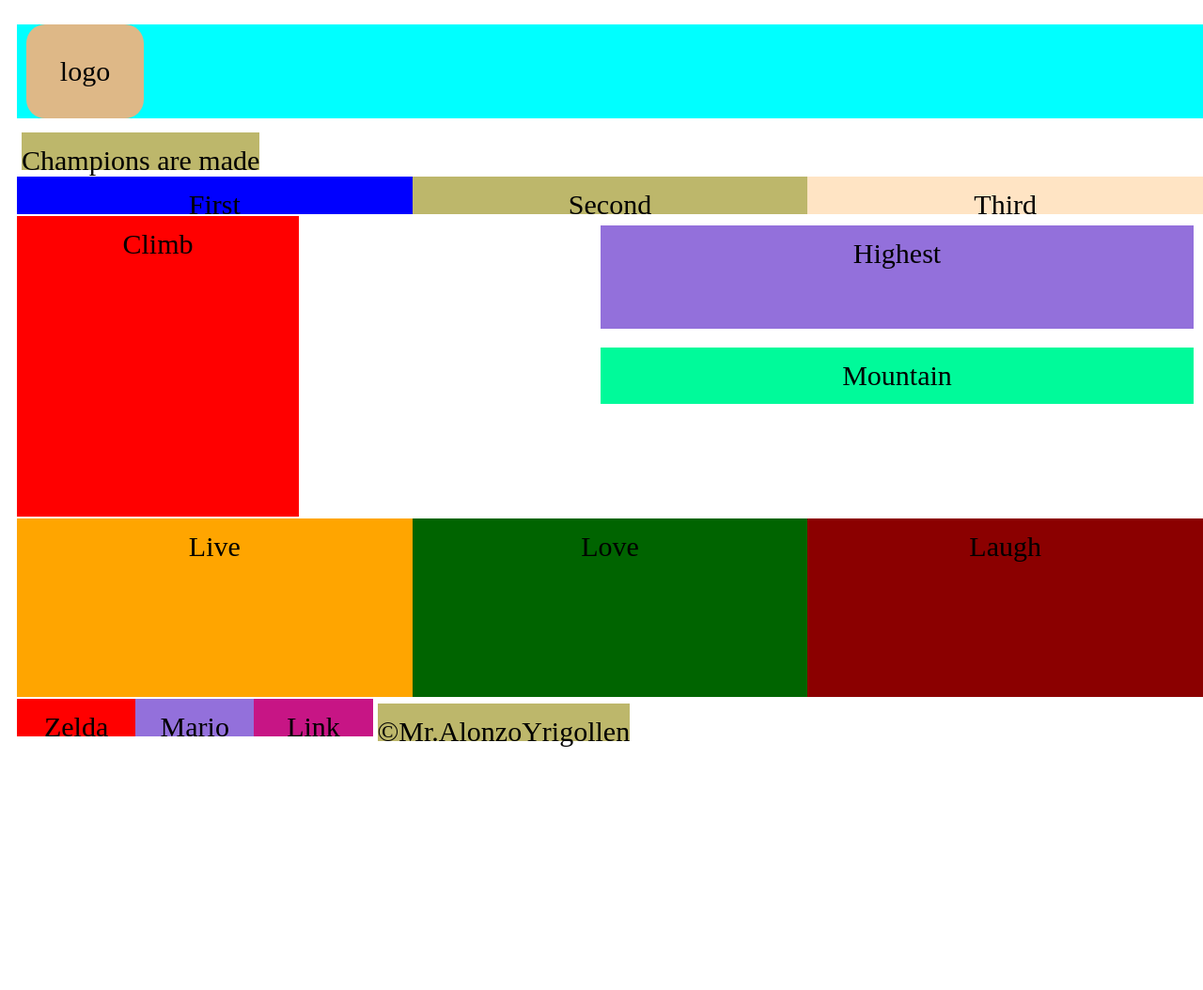
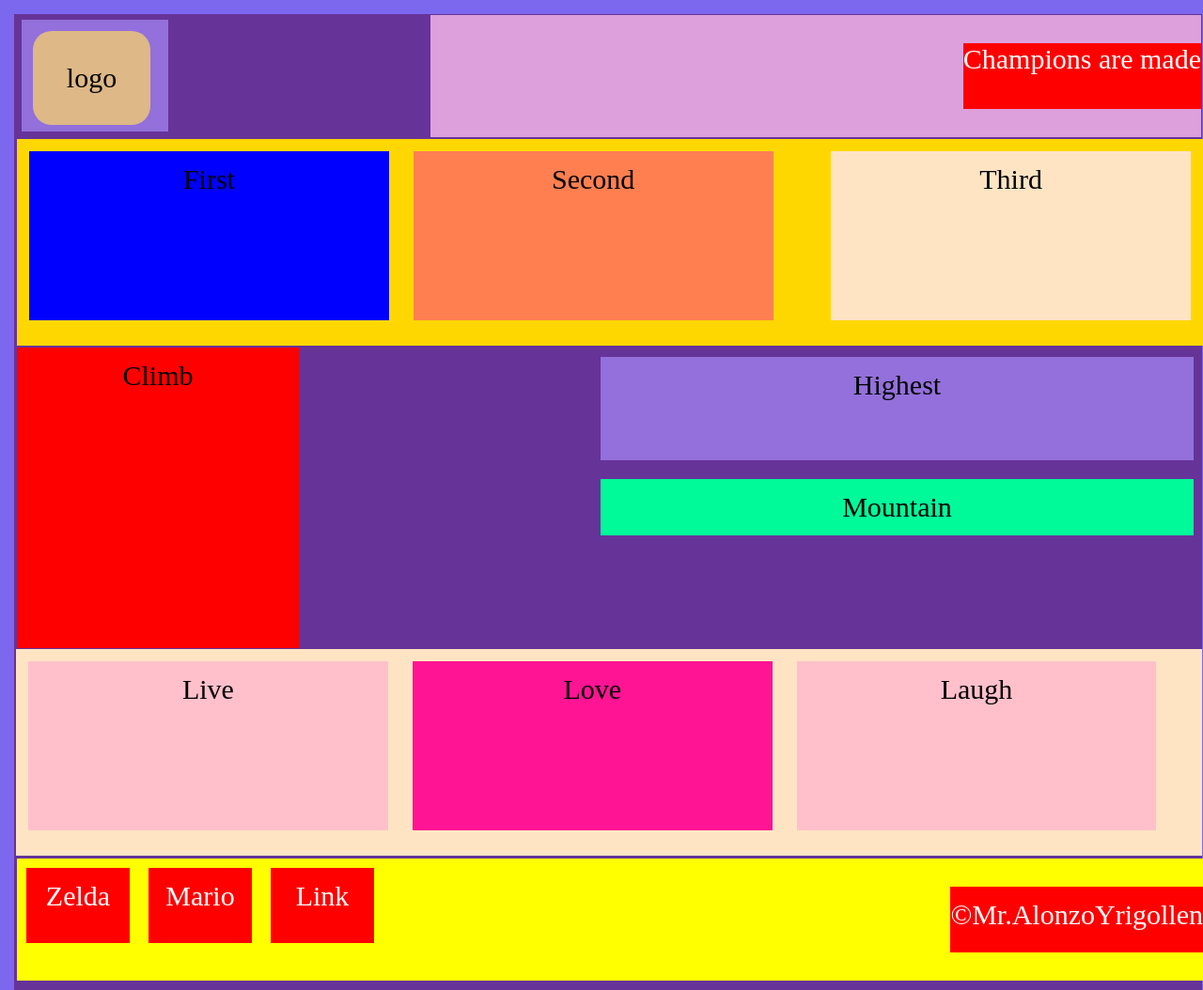
Before and after one commit to geekwise-alonzo-yrigollen/layout_b, a plain HTML site: page index.html in a window 1280 px wide. Shown: the whole page at 94% size. Before the commit the page ends 809 px from the top, so only its background shows below. Drawn offline with Linux system fonts and the light colour scheme.

Commit message:
Finshed
Review concepts; completed layout

```diff
--- a/css/style.css
+++ b/css/style.css
@@ -4,64 +4,88 @@ html,body{
     padding:1px;
     font-size:62.5%;
     box-sizing:border-box;
+    background-color:mediumslateblue;
 
+}
+
+header{
+    width:65%;
+    margin:0 auto;
+    display:inline;
+    float:right;
+    text-align: center;
+    background-color:plum
+
+}
+header > p{
+    display:block;
+    color:white;
+}
+header > p:hover{
+    color:black;
+    background-color:bisque;
 }
 
 body{
 
     width:100%;
     height:100%;
-    background-color:white;
+    background-color:rebeccapurple;
     font-size:3em;
 
 }
 
 #section1{
 
-    width:100%;
-    height:calc(100%/5);
-    margin: 2px;
-    padding: 0;
+    width:5em;
+    height:none;
+    margin: 5px 7px 5px 7px;
+    padding: 3px;
     text-align: center;
     line-height: 2em;
-    background-color: aqua;
+    background-color: mediumpurple;
 
 }
 #logo{
-    margin: 10px;
+    margin: 9px 4px 4px 9px;
     padding:20px;
     border-radius: 20px;
     width: 85px;
     background-color: burlywood
 }
 
-p{
 
+}
+
+section1 > p{
+    display:inline;
     margin: 5px;
     padding:;
-    width: 55;
-    background-color:burlywood;
+    width:17;
+    background-color:green;
+    float:left;
 
 }
 
 #section2{
     margin:2px;
     width:100%;
-    height:calc(100%/5);
-    margin 0 auto;
+    height:220px;
+    margin 9px;
     padding: 0;
     text-align: center;
     line-height: 2em;
-    background-color: red;
+    background-color:gold;
     float:left;
 
 
 }
 
 #first{
-    width:calc(100%/3);
-    height: 40px;
-    padding:inherit;
+    width:calc(91%/3);
+    height:180px;
+    padding:0;
+    margin:13px;
     background-color: blue;
     float:left;
 
@@ -70,20 +94,23 @@ p{
 
 
 #second{
-    width:calc(100%/3);
-    height: 40px;
-    padding:inherit;
-    background-color:darkkhaki;
+    width:calc(91%/3);
+    height:180px;
+    padding:0;
+    margin:13px;
+    background-color: coral;
     float:left;
+
 }
 
 
 
 #third{
-    width:calc(100%/3);
-    height:40px;
-    padding:inherit;
-    background-color:bisque;
+ width:calc(91%/3);
+    height:180px;
+    padding:0;
+    margin:13px;
+    background-color: bisque;
     float:right;
 
 }
@@ -133,44 +160,49 @@ p{
 
 #section4{
 
+    margin:1px;
     width:100%;
-    height:calc(100%/5);
-    margin:2px;
+    height:220px;
+    margin 9px;
     padding: 0;
     text-align: center;
     line-height: 2em;
-    background-color: paleturquoise;
+    background-color:bisque;
     float:left;
 
 }
 
 #live{
-    width:calc(100%/3);
-    height: 190px;
-    padding:;
-    background-color:orange;
+    width:calc(91%/3);
+    height:180px;
+    padding:0;
+    margin:13px;
+    background-color: pink;
     float:left;
 }
 
 #love{
-    width:calc(100%/3);
-    height: 190px;
-    padding:;
-    background-color:darkgreen;
+    width:calc(91%/3);
+    height:180px;
+    padding:0;
+    margin:13px;
+    background-color: deeppink;
     float:left;
 }
 
 #laugh{
-    width:calc(100%/3);
-    height: 190px;
-    padding:;
-    background-color:darkred;
-    float:right;
+    width:calc(91%/3);
+    height:180px;
+    padding:0;
+    margin:13px;
+    background-color: pink;
+    float:left;
 }
 
 
 #section5{
 
+    display:inline-block;
     width:100%;
     height:calc(100%/5);
     margin:2px;
@@ -182,33 +214,40 @@ p{
 }
 
 #zelda{
-    width:calc(30%/3);
-    height:40px;
-    padding:inherit;
+    color:white;
+    margin:10px;
+    width:110px;
+    height:80px;
     background-color:red;
     float:left;
 }
 
 #mario{
-    width:calc(30%/3);
-    height:40px;
-    padding:inherit;
-    background-color:mediumpurple;
+    color:white;
+    margin:10px;
+    width:110px;
+    height:80px;
+    background-color:red;
     float:left;
 }
 
 #link{
 
-    width:calc(30%/3);
-    height:40px;
-    padding:inherit;
-    background-color:mediumvioletred;
+    color:white;
+    margin:10px;
+    width:110px;
+    height:80px;
+    background-color:red;
     float:left;
 }
 
 p{
-
-    height: 40px;
-    background-color:darkkhaki;
-    float:left;
+    color:white;
+    height: 70px;
+    background-color:red;
+    float:right;
 }
+p:hover{
+    color:yellow;
+    background-color:black;
+}
--- a/index.html
+++ b/index.html
@@ -4,20 +4,30 @@
     <head>
         <link rel='stylesheet' href='css/style.css'>
     </head>
+<!--   HEAD END HERE -->
+
+<!--  BODY STARTS HERE-->
 
     <body>
+
+<!--       HEADER BEGINS-->
+
+
+       <header>
+
+       <p>Champions are made</p>
+
+       </header>
+
+
+<!--       HEADER END-->
+
 
         <section id='section1'>
 
             <article id='logo'>logo</article>
 
-                <p>Champions are made</p>
-
         </section>
-
-
-
-
 
         <section id='section2'>
 
@@ -26,6 +36,9 @@
             <article id='third'>Third</article>
 
          </section>
+
+<!--           REFLECTIVE OF MY MAIN-->
+
 
          <section id='section3'>
 
@@ -44,6 +57,9 @@
          </section>
 
 
+<!--        IF I HAD A MAIN WOULD END HERE-->
+
+<!--        FOOTER BEGINS HERE-->
 
     <footer>
 
@@ -57,21 +73,9 @@
 
         </section>
 
-
     </footer>
 
-
+<!--           FOOTER ENDS HERE                                         -->
     </body>
 
-
-
-
-
-
-
-
-
-
-
-
 </html>
```
